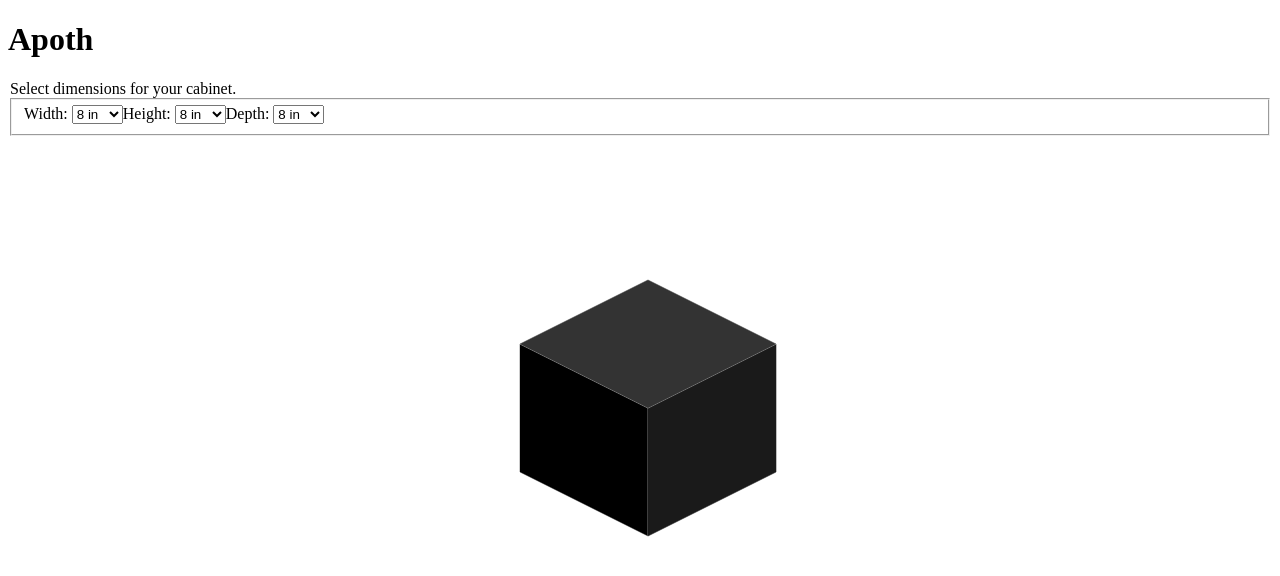
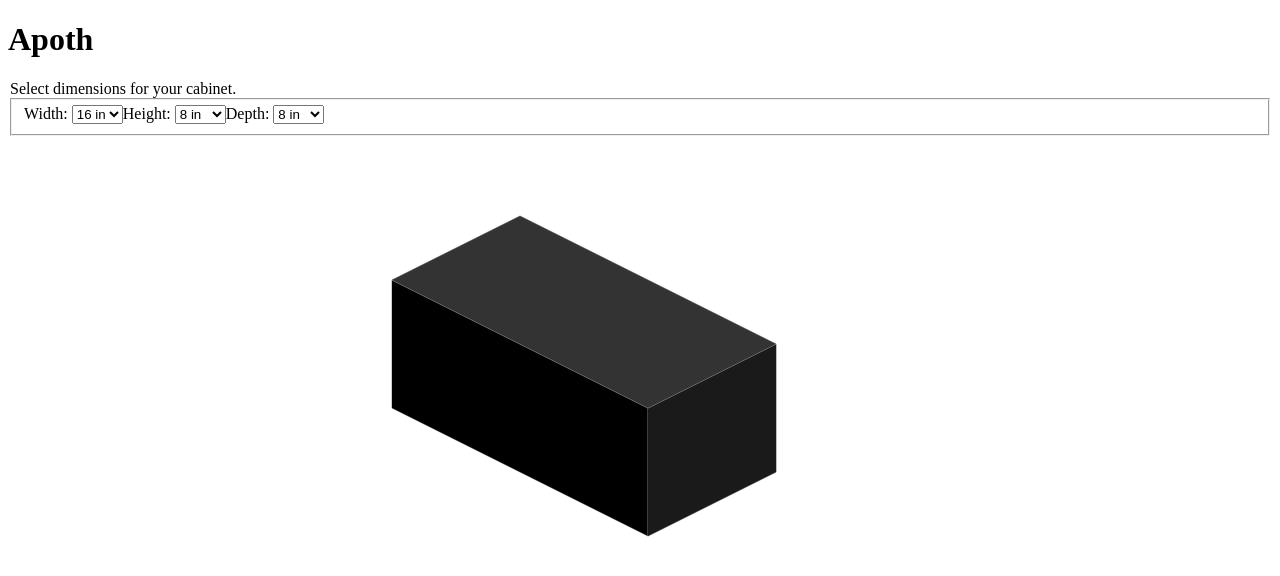
Before and after one commit to gscottqueen/apoth, a React (Create React App) app: page / in a window 1280 px wide. Shown: the top 576 px of the page. Built offline with nearby package versions, Linux system fonts and the light colour scheme.

Commit message:
set default state of selects

```diff
--- a/src/App.js
+++ b/src/App.js
@@ -3,7 +3,7 @@ import { CabinetConfigurator, Carcas } from './components'
 
 function App() {
 
-  const [width, setWidth] = useState(8)
+  const [width, setWidth] = useState(16)
   const [height, setHeight] = useState(8)
   const [depth, setDepth] = useState(8)
 
@@ -20,6 +20,9 @@ function App() {
       <main id="main-content">
         <form>
           <CabinetConfigurator
+            width={width}
+            height={height}
+            depth={depth}
             setWidth={setWidth}
             setHeight={setHeight}
             setDepth={setDepth}/>
--- a/src/components/cabinet-configurator/index.js
+++ b/src/components/cabinet-configurator/index.js
@@ -11,15 +11,7 @@
 import {FieldSet, Select, Legend} from '../index'
 import { DEPTH_RANGE, WIDTH_RANGE, HEIGHT_RANGE } from '../../constants'
 
-const CabinetConfigurator = ({setWidth, setHeight, setDepth}) => {
-
-  const width = document.getElementById("width")
-  const height = document.getElementById("height")
-  const depth = document.getElementById("depth")
-
-  width && setWidth(width.value);
-  height && setHeight(height.value);
-  depth && setDepth(depth.value);
+const CabinetConfigurator = ({ width, height, depth, setWidth, setHeight, setDepth }) => {
 
   return (
   <>
@@ -29,18 +21,21 @@ const CabinetConfigurator = ({setWidth, setHeight, setDepth}) => {
         id="width"
         labelFor="Width: "
         options={WIDTH_RANGE}
+        defaultOption={width}
         unit="inches"
         onChange={e => setWidth(e.target.value)}/>
       <Select
         id="height"
         labelFor="Height: "
         options={HEIGHT_RANGE}
+        defaultOption={height}
         unit="inches"
         onChange={e => setHeight(e.target.value)} />
       <Select
         id="depth"
         labelFor="Depth: "
         options={DEPTH_RANGE}
+        defaultOption={depth}
         unit="inches"
         onChange={e => setDepth(e.target.value)}/>
     </FieldSet>
--- a/src/components/select/index.js
+++ b/src/components/select/index.js
@@ -1,12 +1,17 @@
 import { Label } from '../index'
 
-const Select = ({labelFor, id, options, multiple, name, unit, onChange}) => {
+const Select = ({ labelFor, id, options, defaultOption, multiple, name, unit, onChange }) => {
   const unitSymbol = unit === "inches" ? "in" : ""
 
   return (
   <>
     <Label labelFor={id}>{labelFor}</Label>
-    <select multiple={multiple || ''} id={id} name={name} onChange={onChange}>
+    <select
+      multiple={multiple || ''}
+      id={id}
+      name={name}
+      onChange={onChange}
+      value={defaultOption}>
     { options.map((option, i) => {
         return (
           <option
```
